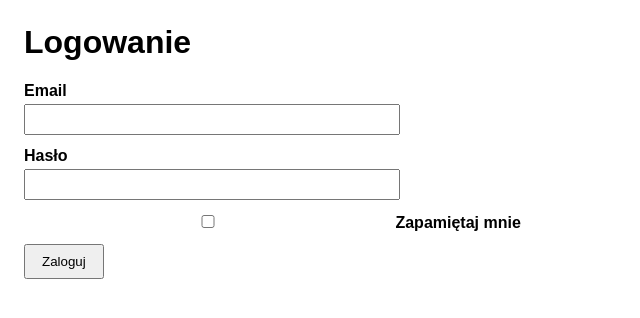
After one commit to rozgladacz/CRM, a Flask app: page /login in a window 1280 px wide. The commit adds this page. Shown: the top 318 px of the page, without its empty margins (0-640 px from the left). Run offline with Flask 3, Linux system fonts and the light colour scheme.

Commit message:
Add login page and protect routes

```diff
--- a/backend/auth.py
+++ b/backend/auth.py
@@ -3,13 +3,14 @@ from __future__ import annotations
 from functools import wraps
 from typing import Callable, TypeVar
 
-from flask import Blueprint, jsonify, request
+from flask import Blueprint, Response, jsonify, redirect, render_template, request, url_for
 from flask_login import LoginManager, login_required, login_user, logout_user
 
 from backend.models import User
 
 auth_bp = Blueprint("auth", __name__)
 login_manager = LoginManager()
+login_manager.login_view = "/login"
 
 F = TypeVar("F", bound=Callable[..., object])
 
@@ -34,25 +35,58 @@ def auth_required(view: F) -> F:
 
 
 @auth_bp.post("/login")
-def login() -> tuple:
+def login() -> Response | tuple:
+    wants_html = not request.is_json and request.accept_mimetypes.accept_html
     payload = request.get_json(silent=True) or request.form
     email = payload.get("email") if payload else None
     password = payload.get("password") if payload else None
     remember = bool(payload.get("remember")) if payload else False
+    next_url = request.form.get("next") if request.form else None
+    next_url = next_url or request.args.get("next") or url_for("dashboard.dashboard")
 
     if not email or not password:
+        if wants_html:
+            return (
+                render_template(
+                    "login.html",
+                    error="Email i hasło są wymagane.",
+                    email=email or "",
+                    next_url=next_url,
+                ),
+                400,
+            )
         return jsonify({"error": "Email i hasło są wymagane."}), 400
 
     user = User.query.filter_by(email=email).first()
     if not user or not user.check_password(password):
+        if wants_html:
+            return (
+                render_template(
+                    "login.html",
+                    error="Nieprawidłowe dane logowania.",
+                    email=email or "",
+                    next_url=next_url,
+                ),
+                401,
+            )
         return jsonify({"error": "Nieprawidłowe dane logowania."}), 401
 
     login_user(user, remember=remember)
+    if wants_html:
+        return redirect(next_url)
     return jsonify({"message": "Zalogowano pomyślnie.", "user_id": user.id}), 200
+
+
+@auth_bp.get("/login")
+def login_form() -> str:
+    next_url = request.args.get("next") or url_for("dashboard.dashboard")
+    return render_template("login.html", next_url=next_url)
 
 
 @auth_bp.post("/logout")
 @login_required
-def logout() -> tuple:
+def logout() -> Response | tuple:
     logout_user()
+    if not request.is_json and request.accept_mimetypes.accept_html:
+        return redirect(url_for("auth.login_form"))
     return jsonify({"message": "Wylogowano pomyślnie."}), 200
--- a/backend/routes/clients.py
+++ b/backend/routes/clients.py
@@ -3,6 +3,7 @@ from __future__ import annotations
 from flask import Blueprint, redirect, render_template, request, url_for
 from sqlalchemy import or_
 
+from backend.auth import auth_required
 from backend.models import Client, db
 from backend.routes.utils import clean_str, validate_email
 
@@ -10,6 +11,7 @@ clients_bp = Blueprint("clients", __name__, url_prefix="/clients")
 
 
 @clients_bp.get("/")
+@auth_required
 def list_clients() -> str:
     search_query = clean_str(request.args.get("q"))
     query = Client.query
@@ -29,12 +31,14 @@ def list_clients() -> str:
 
 
 @clients_bp.get("/<int:client_id>")
+@auth_required
 def client_detail(client_id: int) -> str:
     client = Client.query.get_or_404(client_id)
     return render_template("clients/detail.html", client=client)
 
 
 @clients_bp.route("/new", methods=["GET", "POST"])
+@auth_required
 def create_client() -> str:
     errors: dict[str, str] = {}
     form_data = {
@@ -71,6 +75,7 @@ def create_client() -> str:
 
 
 @clients_bp.route("/<int:client_id>/edit", methods=["GET", "POST"])
+@auth_required
 def edit_client(client_id: int) -> str:
     client = Client.query.get_or_404(client_id)
     errors: dict[str, str] = {}
@@ -112,6 +117,7 @@ def edit_client(client_id: int) -> str:
 
 
 @clients_bp.post("/<int:client_id>/delete")
+@auth_required
 def delete_client(client_id: int) -> str:
     client = Client.query.get_or_404(client_id)
     db.session.delete(client)
--- a/backend/routes/events.py
+++ b/backend/routes/events.py
@@ -4,6 +4,7 @@ from datetime import datetime
 
 from flask import Blueprint, redirect, render_template, request, url_for
 
+from backend.auth import auth_required
 from backend.models import Client, Event, Policy, db
 from backend.routes.utils import clean_str, parse_datetime, to_int
 
@@ -11,18 +12,21 @@ events_bp = Blueprint("events", __name__, url_prefix="/events")
 
 
 @events_bp.get("/")
+@auth_required
 def list_events() -> str:
     events = Event.query.order_by(Event.data_wydarzenia.desc()).all()
     return render_template("events/list.html", events=events)
 
 
 @events_bp.get("/<int:event_id>")
+@auth_required
 def event_detail(event_id: int) -> str:
     event = Event.query.get_or_404(event_id)
     return render_template("events/detail.html", event=event)
 
 
 @events_bp.route("/new", methods=["GET", "POST"])
+@auth_required
 def create_event() -> str:
     errors: dict[str, str] = {}
     clients = Client.query.order_by(Client.nazwisko.asc(), Client.imie.asc()).all()
@@ -107,6 +111,7 @@ def create_event() -> str:
 
 
 @events_bp.route("/<int:event_id>/edit", methods=["GET", "POST"])
+@auth_required
 def edit_event(event_id: int) -> str:
     event = Event.query.get_or_404(event_id)
     errors: dict[str, str] = {}
@@ -190,6 +195,7 @@ def edit_event(event_id: int) -> str:
 
 
 @events_bp.post("/<int:event_id>/delete")
+@auth_required
 def delete_event(event_id: int) -> str:
     event = Event.query.get_or_404(event_id)
     db.session.delete(event)
--- a/backend/routes/export.py
+++ b/backend/routes/export.py
@@ -5,6 +5,7 @@ from io import StringIO
 
 from flask import Blueprint, Response
 
+from backend.auth import auth_required
 from backend.models import Client, Policy
 
 export_bp = Blueprint("export", __name__, url_prefix="/export")
@@ -26,6 +27,7 @@ def _format_value(value: object | None) -> str:
 
 
 @export_bp.get("/clients.csv")
+@auth_required
 def export_clients() -> Response:
     clients = Client.query.order_by(Client.nazwisko.asc(), Client.imie.asc()).all()
     rows = [
@@ -55,6 +57,7 @@ def export_clients() -> Response:
 
 
 @export_bp.get("/policies.csv")
+@auth_required
 def export_policies() -> Response:
     policies = (
         Policy.query.join(Client)
--- a/backend/routes/policies.py
+++ b/backend/routes/policies.py
@@ -5,6 +5,7 @@ from datetime import date
 from flask import Blueprint, redirect, render_template, request, url_for
 from sqlalchemy import or_
 
+from backend.auth import auth_required
 from backend.models import Client, Policy, db
 from backend.routes.utils import clean_str, parse_date, parse_decimal, to_int
 
@@ -12,6 +13,7 @@ policies_bp = Blueprint("policies", __name__, url_prefix="/policies")
 
 
 @policies_bp.get("/")
+@auth_required
 def list_policies() -> str:
     search_query = clean_str(request.args.get("q"))
     query = Policy.query
@@ -31,12 +33,14 @@ def list_policies() -> str:
 
 
 @policies_bp.get("/<int:policy_id>")
+@auth_required
 def policy_detail(policy_id: int) -> str:
     policy = Policy.query.get_or_404(policy_id)
     return render_template("policies/detail.html", policy=policy)
 
 
 @policies_bp.route("/new", methods=["GET", "POST"])
+@auth_required
 def create_policy() -> str:
     errors: dict[str, str] = {}
     clients = Client.query.order_by(Client.nazwisko.asc(), Client.imie.asc()).all()
@@ -128,6 +132,7 @@ def create_policy() -> str:
 
 
 @policies_bp.route("/<int:policy_id>/edit", methods=["GET", "POST"])
+@auth_required
 def edit_policy(policy_id: int) -> str:
     policy = Policy.query.get_or_404(policy_id)
     errors: dict[str, str] = {}
@@ -223,6 +228,7 @@ def edit_policy(policy_id: int) -> str:
 
 
 @policies_bp.post("/<int:policy_id>/delete")
+@auth_required
 def delete_policy(policy_id: int) -> str:
     policy = Policy.query.get_or_404(policy_id)
     db.session.delete(policy)
--- a/backend/routes/reminders.py
+++ b/backend/routes/reminders.py
@@ -4,6 +4,7 @@ from datetime import datetime
 
 from flask import Blueprint, redirect, render_template, request, url_for
 
+from backend.auth import auth_required
 from backend.models import Client, Policy, Reminder, db
 from backend.routes.utils import clean_str, parse_datetime, to_int
 
@@ -11,18 +12,21 @@ reminders_bp = Blueprint("reminders", __name__, url_prefix="/reminders")
 
 
 @reminders_bp.get("/")
+@auth_required
 def list_reminders() -> str:
     reminders = Reminder.query.order_by(Reminder.data_przypomnienia.desc()).all()
     return render_template("reminders/list.html", reminders=reminders)
 
 
 @reminders_bp.get("/<int:reminder_id>")
+@auth_required
 def reminder_detail(reminder_id: int) -> str:
     reminder = Reminder.query.get_or_404(reminder_id)
     return render_template("reminders/detail.html", reminder=reminder)
 
 
 @reminders_bp.route("/new", methods=["GET", "POST"])
+@auth_required
 def create_reminder() -> str:
     errors: dict[str, str] = {}
     clients = Client.query.order_by(Client.nazwisko.asc(), Client.imie.asc()).all()
@@ -107,6 +111,7 @@ def create_reminder() -> str:
 
 
 @reminders_bp.route("/<int:reminder_id>/edit", methods=["GET", "POST"])
+@auth_required
 def edit_reminder(reminder_id: int) -> str:
     reminder = Reminder.query.get_or_404(reminder_id)
     errors: dict[str, str] = {}
@@ -190,6 +195,7 @@ def edit_reminder(reminder_id: int) -> str:
 
 
 @reminders_bp.post("/<int:reminder_id>/delete")
+@auth_required
 def delete_reminder(reminder_id: int) -> str:
     reminder = Reminder.query.get_or_404(reminder_id)
     db.session.delete(reminder)
--- a/backend/routes/settings.py
+++ b/backend/routes/settings.py
@@ -4,6 +4,7 @@ import logging
 
 from flask import Blueprint, current_app, redirect, render_template, request, url_for
 
+from backend.auth import auth_required
 from backend.emailer import send_email
 from backend.models import UserConfig, db
 from backend.routes.utils import clean_str, to_int, validate_email
@@ -56,6 +57,7 @@ def _reschedule_daily_job(send_hour: int) -> None:
 
 
 @settings_bp.route("/", methods=["GET", "POST"])
+@auth_required
 def settings_view() -> str:
     errors: dict[str, str] = {}
     message = ""
@@ -141,6 +143,7 @@ def settings_view() -> str:
 
 
 @settings_bp.post("/test-email")
+@auth_required
 def send_test_email() -> str:
     user_config = _get_user_config()
     if not user_config or not user_config.email:
--- a/backend/templates/base.html
+++ b/backend/templates/base.html
@@ -24,6 +24,11 @@
         <a href="{{ url_for('events.list_events') }}">Wydarzenia</a>
         <a href="{{ url_for('reminders.list_reminders') }}">Przypomnienia</a>
         <a href="{{ url_for('settings.settings_view') }}">Ustawienia</a>
+        {% if current_user.is_authenticated %}
+            <form method="post" action="{{ url_for('auth.logout') }}" style="display: inline;">
+                <button type="submit">Wyloguj</button>
+            </form>
+        {% endif %}
     </nav>
     <hr />
     {% block content %}{% endblock %}
--- /dev/null
+++ b/backend/templates/login.html
@@ -0,0 +1,39 @@
+<!DOCTYPE html>
+<html lang="pl">
+<head>
+    <meta charset="UTF-8" />
+    <title>Logowanie</title>
+    <style>
+        body { font-family: Arial, sans-serif; margin: 24px; }
+        .error { color: #b00020; font-size: 0.9rem; margin-bottom: 12px; }
+        .form-row { margin-bottom: 12px; }
+        label { display: block; font-weight: 600; margin-bottom: 4px; }
+        input { width: 100%; max-width: 360px; padding: 6px; }
+        button { padding: 8px 16px; }
+    </style>
+</head>
+<body>
+    <h1>Logowanie</h1>
+    {% if error %}
+        <div class="error">{{ error }}</div>
+    {% endif %}
+    <form method="post" action="{{ url_for('auth.login') }}">
+        <input type="hidden" name="next" value="{{ next_url }}" />
+        <div class="form-row">
+            <label for="email">Email</label>
+            <input id="email" name="email" type="email" value="{{ email or '' }}" required />
+        </div>
+        <div class="form-row">
+            <label for="password">Hasło</label>
+            <input id="password" name="password" type="password" required />
+        </div>
+        <div class="form-row">
+            <label>
+                <input name="remember" type="checkbox" value="1" />
+                Zapamiętaj mnie
+            </label>
+        </div>
+        <button type="submit">Zaloguj</button>
+    </form>
+</body>
+</html>
```
